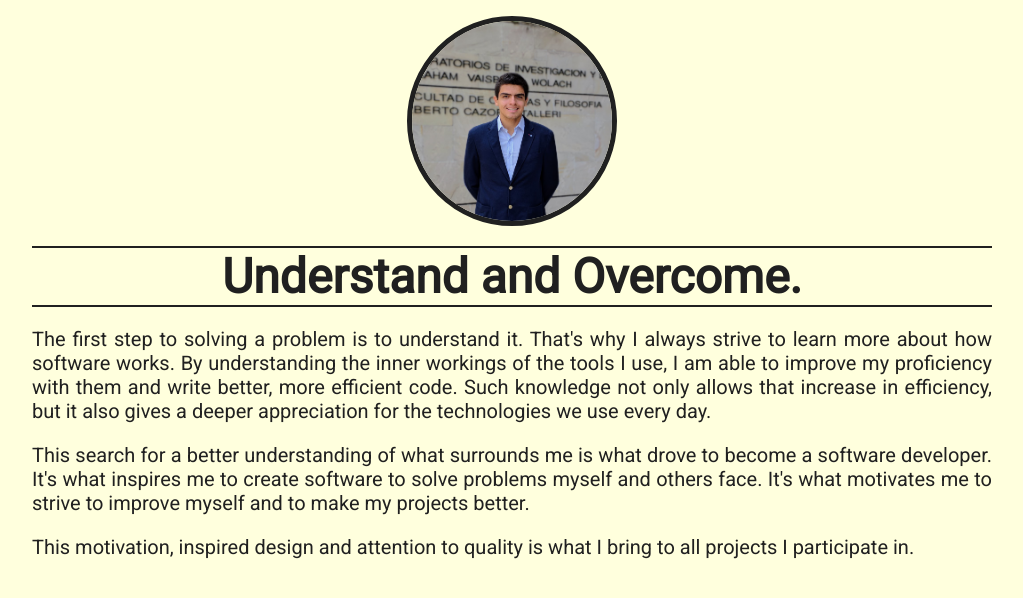
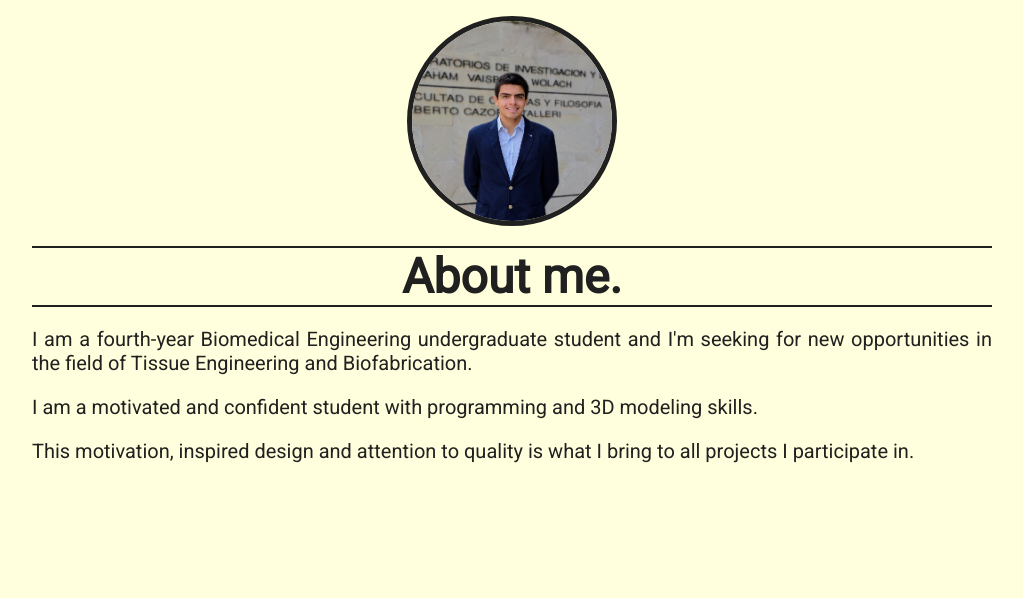
Before and after one commit to JoseCaceres000/ePortfolioJL, a plain HTML site: page about.html in a window 1280 px wide. Shown: the whole page, without its empty margins (128-1151 px from the left). Drawn offline with Linux system fonts and the light colour scheme.

Commit message:
Update about.html

```diff
--- a/about.html
+++ b/about.html
@@ -17,18 +17,14 @@
         <img src="me.png"/>
       </p>
       <h3>
-        Understand and Overcome.
+        About me.
       </h3>
       <div>
         <p>
-          The first step to solving a problem is to understand it. That's why I always strive to learn more about how software works. By
-          understanding the inner workings of the tools I use, I am able to improve my proficiency with them and write better, more efficient code.
-          Such knowledge not only allows that increase in efficiency, but it also gives a deeper appreciation for the technologies we use every day.
+          I am a fourth-year Biomedical Engineering undergraduate student and I'm seeking for new opportunities in the field of Tissue Engineering and Biofabrication.
         </p>
         <p>
-          This search for a better understanding of what surrounds me is what drove to become a software developer. It's what inspires me to
-          create software to solve problems myself and others face. It's what motivates me to strive to improve myself and to make my projects
-          better.
+          I am a motivated and confident student with programming and 3D modeling skills.
         </p>
         <p>
           This motivation, inspired design and attention to quality is what I bring to all projects I participate in.
```
